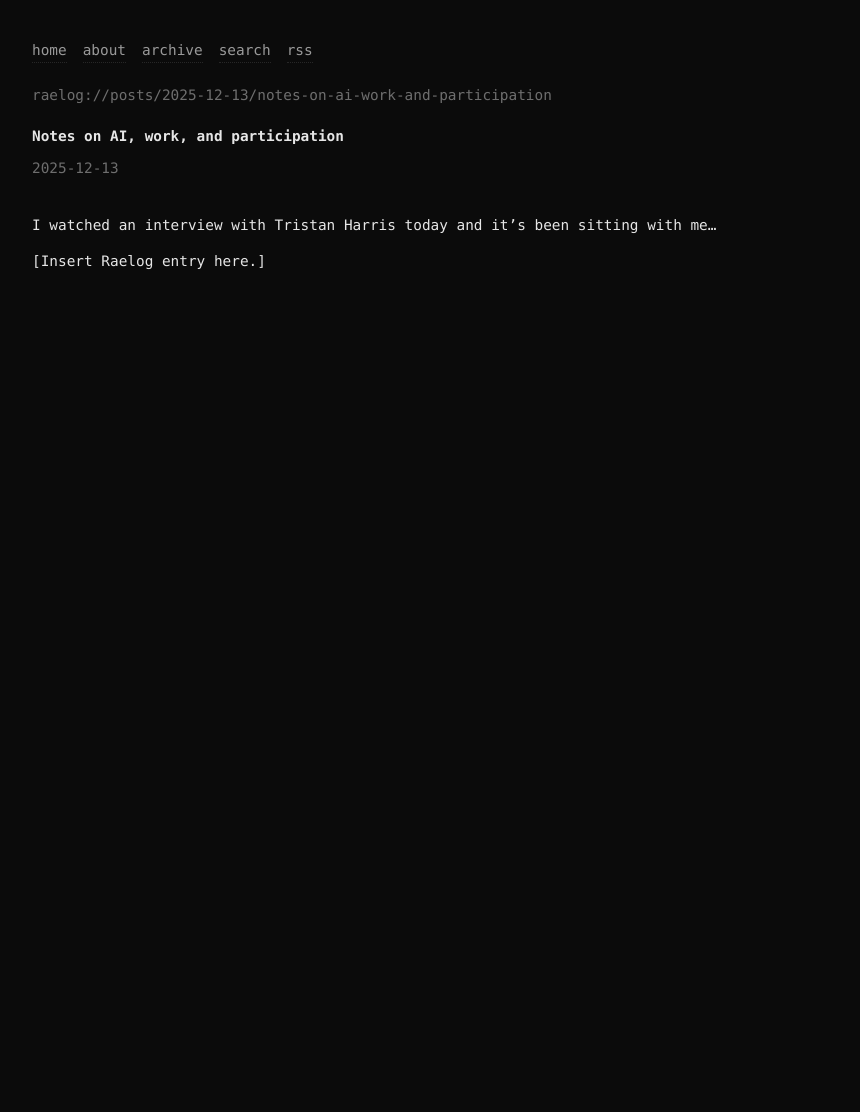
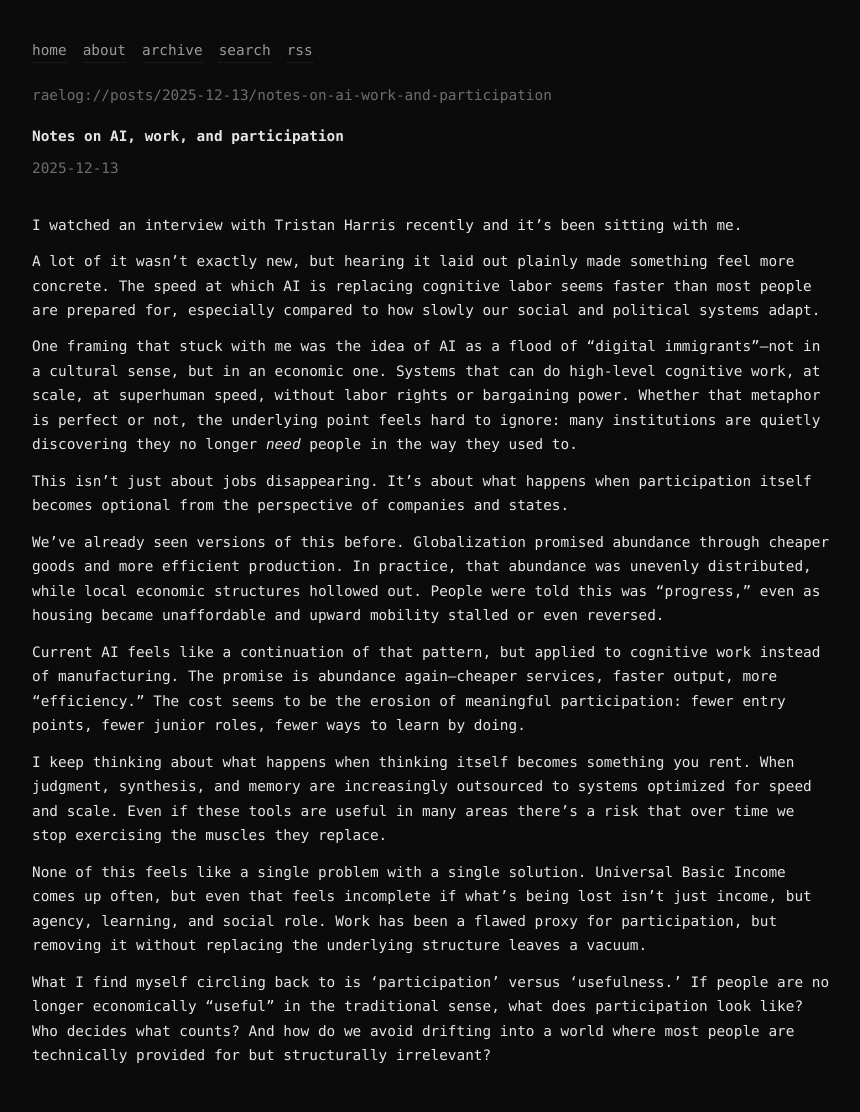
Before and after one commit to raelovejoy/raelog, a Jekyll site: the page built from _posts/2025-12-13-notes-on-ai-work-and-participation.md, in a window 1280 px wide. Shown: the whole page, without its empty margins (208-1068 px from the left). Built offline with Jekyll 4.4.1, drawn with Linux system fonts in a browser that asks for light colours; before the commit the page ends 900 px from its top, so only the background shows below that.

Commit message:
Update 2025-12-13-notes-on-ai-work-and-participation.md

```diff
--- a/_posts/2025-12-13-notes-on-ai-work-and-participation.md
+++ b/_posts/2025-12-13-notes-on-ai-work-and-participation.md
@@ -3,6 +3,20 @@ layout: post
 title: "Notes on AI, work, and participation"
 ---
 
-I watched an interview with Tristan Harris today and it’s been sitting with me...
+I watched an interview with Tristan Harris recently and it’s been sitting with me.
 
-[Insert Raelog entry here.]
+A lot of it wasn't exactly new, but hearing it laid out plainly made something feel more concrete. The speed at which AI is replacing cognitive labor seems faster than most people are prepared for, especially compared to how slowly our social and political systems adapt.
+
+One framing that stuck with me was the idea of AI as a flood of "digital immigrants"—not in a cultural sense, but in an economic one. Systems that can do high-level cognitive work, at scale, at superhuman speed, without labor rights or bargaining power. Whether that metaphor is perfect or not, the underlying point feels hard to ignore: many institutions are quietly discovering they no longer *need* people in the way they used to.
+
+This isn’t just about jobs disappearing. It’s about what happens when participation itself becomes optional from the perspective of companies and states.
+
+We’ve already seen versions of this before. Globalization promised abundance through cheaper goods and more efficient production. In practice, that abundance was unevenly distributed, while local economic structures hollowed out. People were told this was "progress," even as housing became unaffordable and upward mobility stalled or even reversed.
+
+Current AI feels like a continuation of that pattern, but applied to cognitive work instead of manufacturing. The promise is abundance again—cheaper services, faster output, more "efficiency." The cost seems to be the erosion of meaningful participation: fewer entry points, fewer junior roles, fewer ways to learn by doing.
+
+I keep thinking about what happens when thinking itself becomes something you rent. When judgment, synthesis, and memory are increasingly outsourced to systems optimized for speed and scale. Even if these tools are useful in many areas there's a risk that over time we stop exercising the muscles they replace.
+
+None of this feels like a single problem with a single solution. Universal Basic Income comes up often, but even that feels incomplete if what's being lost isn't just income, but agency, learning, and social role. Work has been a flawed proxy for participation, but removing it without replacing the underlying structure leaves a vacuum.
+
+What I find myself circling back to is 'participation' versus 'usefulness.' If people are no longer economically "useful" in the traditional sense, what does participation look like? Who decides what counts? And how do we avoid drifting into a world where most people are technically provided for but structurally irrelevant?
```
